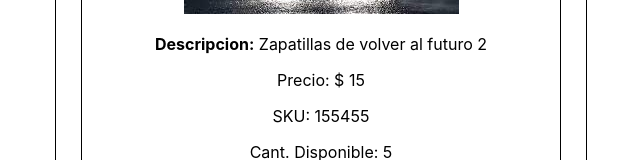
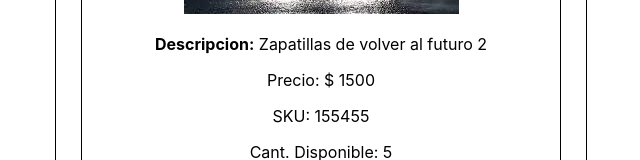
Before and after one commit to AlexielArdilla/ComponenteEnReactTarea, a React (Create React App) app: page / in a window 1280 px wide. Shown: the part 325-485 px from the top of the page, without its empty margins (319-959 px from the left). Built offline with nearby package versions, Linux system fonts and the light colour scheme.

Commit message:
subí el precio de las zapatillas

```diff
--- a/src/App.js
+++ b/src/App.js
@@ -6,7 +6,7 @@
 
   return (
     <div className="App">
-     <Producto precio= {15}
+     <Producto precio= {1500}
     SKU= {155455}
     cantidad_disponible= {5}/>
     </div>
```
